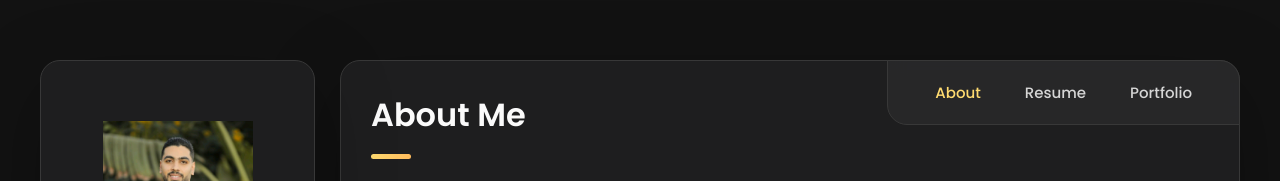
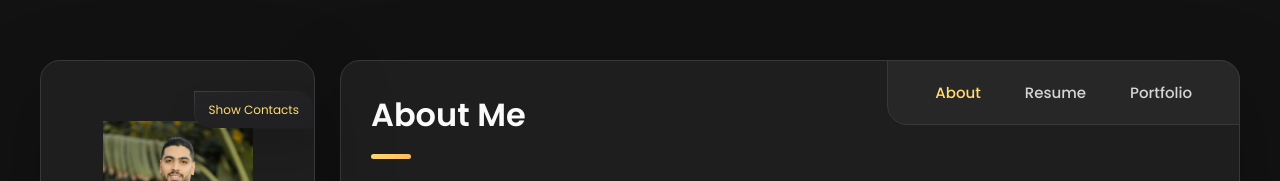
Before and after one commit to Elec-Mohamed-Fawzy/portfolio, a plain HTML site: page index.html in a window 1280 px wide. Shown: the top 181 px of the page. Drawn offline with nearby package versions, Linux system fonts and the light colour scheme.

Commit message:
Update index.html

```diff
--- a/index.html
+++ b/index.html
@@ -52,7 +52,7 @@
           <p class="title">Elec-BIM-Engineer</p>
         </div>
 
-        <button class="info_more-btn" data-sidebar-btn>
+        <button class="info_more-btn" style="display: block;" data-sidebar-btn>
           <span>Show Contacts</span>
 
           <ion-icon name="chevron-down"></ion-icon>
```
